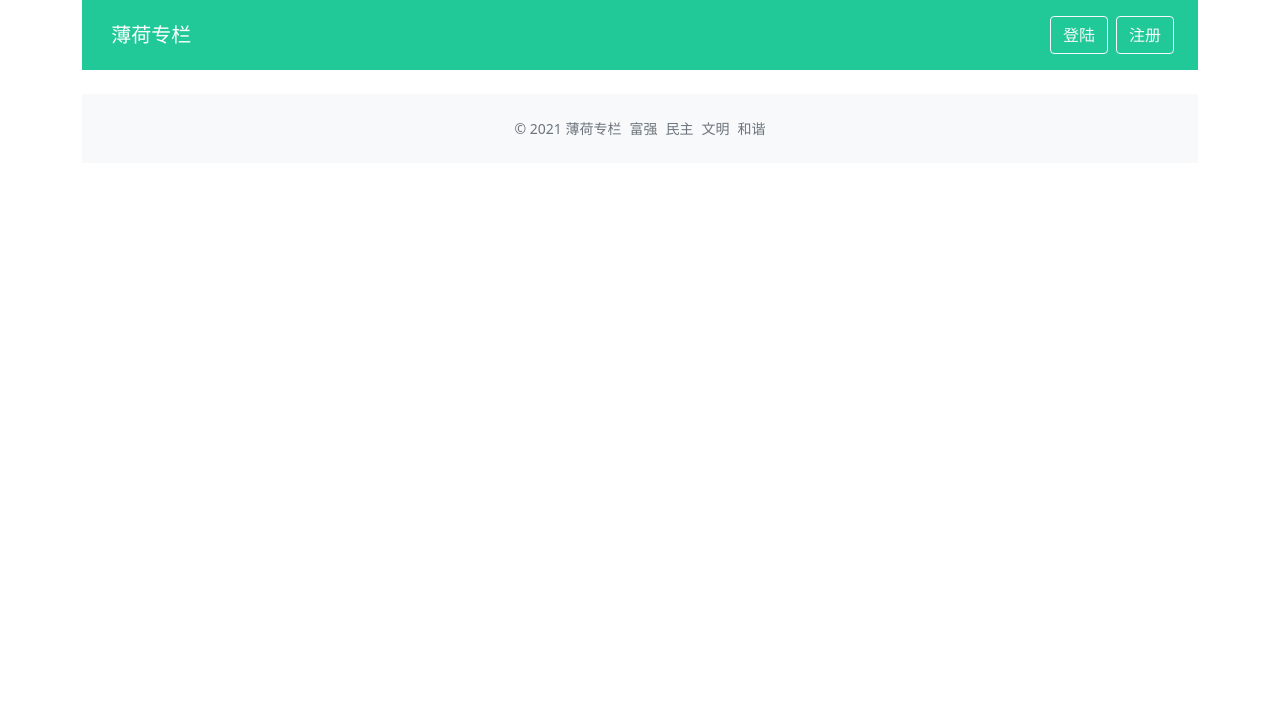
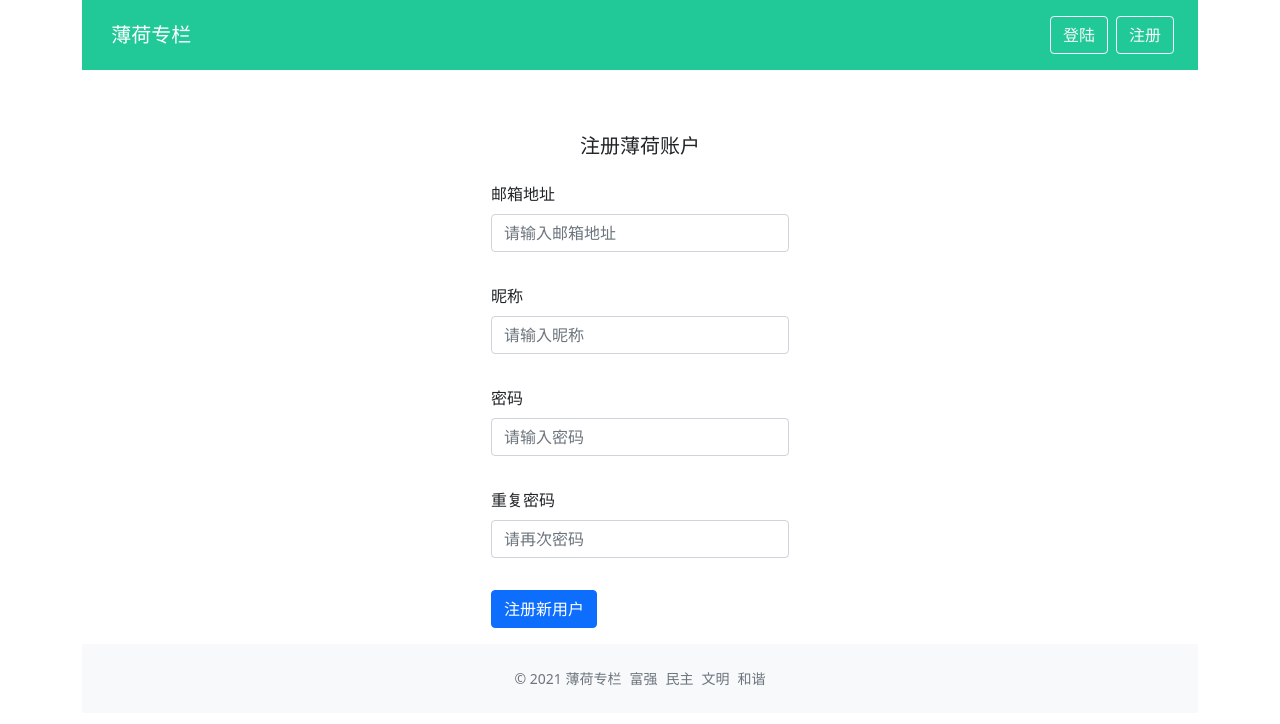
Before and after one commit to lxphhh/bohe, a Vue app: page /signup in a window 1280 px wide. Shown: the top 724 px of the page. Built offline with nearby package versions, Linux system fonts and the light colour scheme; a small style sheet from the web is missing.

Commit message:
2021-5-21 添加登录登出的功能,完成一个闭环

```diff
--- a/src/components/GlobalHeader.vue
+++ b/src/components/GlobalHeader.vue
@@ -19,7 +19,9 @@
       <li class="list-inline-item">
         <router-link to="/login" href="#" class="btn btn-outline-light my-2">登陆</router-link>
       </li>
-      <li class="list-inline-item"><a href="#" class="btn btn-outline-light my-2">注册</a></li>
+      <li class="list-inline-item">
+        <router-link to="/signup" class="btn btn-outline-light my-2">注册</router-link>
+      </li>
     </ul>
     <!-- 下拉选择框 -->
     <ul v-else class="list-inline mb-0">
@@ -29,7 +31,9 @@
             <router-link to="/create" class="dropdown-item">新建文章</router-link>
           </dropdown-item>
           <dropdown-item disabled><a href="#" class="dropdown-item">编辑资料</a></dropdown-item>
-          <dropdown-item><a href="#" class="dropdown-item">退出登录</a></dropdown-item>
+          <dropdown-item
+            ><a href="#" class="dropdown-item" @click.prevent="loginout">退出登录</a></dropdown-item
+          >
         </dropdown>
       </li>
     </ul>
@@ -38,10 +42,13 @@
 
 <script lang="ts">
 import { defineComponent, PropType } from 'vue'
+import { useStore } from 'vuex'
+import { useRouter } from 'vue-router'
 
 import Dropdown from './Dropdown.vue'
 import DropdownItem from './DropdownItem.vue'
-import { UserProps } from '../store'
+import { UserProps, GlobalDataProps } from '../store'
+import createMessage from './CreateMessage'
 
 // // 用户需要存在的信息
 // export interface UserProps {
@@ -62,6 +69,19 @@
       type: Object as PropType<UserProps>,
       required: true // 必传
     }
+  },
+  setup() {
+    const router = useRouter()
+    const store = useStore<GlobalDataProps>()
+    // 退出登录 JWT清除状态
+    const loginout = () => {
+      store.commit('loginout')
+      createMessage('退出登录成功', 'success')
+      setTimeout(() => {
+        router.push('/')
+      })
+    }
+    return { loginout }
   }
 })
 </script>
--- a/src/components/ValidateInput.vue
+++ b/src/components/ValidateInput.vue
@@ -43,10 +43,11 @@
 
 // 自定义校验规则集 RuleProp
 export interface RuleProp {
-  type: 'required' | 'email' // 可以拓展
+  type: 'required' | 'email' | 'custom' // 可以拓展 自定义校验规则,是一个函数且返回的是boolean
   message: string
+  validator?: () => boolean
 }
-// *声明一个是RuleProps类型的数组 RulesProp
+// *声明一个是RuleProps类型的数组 RulesProp 多个规则集合
 export type RulesProp = RuleProp[]
 
 // *传入一个字符串的字面量，可以让用户手动添加类型
@@ -89,6 +90,9 @@
             case 'email':
               passed = emailReg.test(inputRef.val) // 匹配正则表达式
               break
+            case 'custom': // ?自定义校验规则函数
+              passed = rule.validator ? rule.validator() : true // 如果这里面有函数要校验就运行校验函数,没有就是true
+              break
             default:
               break
           }
--- a/src/router.ts
+++ b/src/router.ts
@@ -1,7 +1,7 @@
 /*
  * @Author: your name
  * @Date: 2021-05-17 16:26:07
- * @LastEditTime: 2021-05-19 15:19:00
+ * @LastEditTime: 2021-05-21 14:24:06
  * @LastEditors: Please set LastEditors
  * @Description: 路由页面
    TODO:需要一个功能,路由守卫,当用户没有登录的时候不让用户登录我们的主页面
@@ -15,6 +15,7 @@
 import Login from './views/Login.vue'
 import ColumnDetail from './views/ColumnDetail.vue'
 import CreatePost from './views/CreatePost.vue'
+import Signup from './views/Signup.vue'
 import store from './store'
 
 const router = createRouter({
@@ -43,6 +44,13 @@
       path: '/column/:id', // 动态路由拼id
       name: 'column',
       component: ColumnDetail
+    },
+    {
+      path: '/signup', // 动态路由拼id
+      name: 'signup',
+      component: Signup,
+      // *假如已经登录了
+      meta: { redirectAlreadyLogin: true }
     }
   ]
 })
--- a/src/store.ts
+++ b/src/store.ts
@@ -1,7 +1,7 @@
 /*
  * @Author: your name
  * @Date: 2021-05-18 11:17:57
- * @LastEditTime: 2021-05-21 10:54:48
+ * @LastEditTime: 2021-05-21 15:11:43
  * @LastEditors: Please set LastEditors
  * @Description: Vuex
  * @FilePath: \bohe\src\store.ts
@@ -128,6 +128,14 @@
     // *全局错误加载 =>axios全局拦截器
     setError(state, err: GlobalErrorProps) {
       state.error = err
+    },
+    // *全局登出方法
+    loginout(state) {
+      state.token = '' //!1,设置token为空
+      state.user = { isLogin: false } // !2,此时登录状态设置为false
+      // !3.在本地缓存中删除token
+      localStorage.removeItem('token')
+      delete axios.defaults.headers.common['Authorization'] // !4.删除默认的请求头
     }
   },
 
--- a/src/views/Login.vue
+++ b/src/views/Login.vue
@@ -1,13 +1,14 @@
 <!--
  * @Author: your name
  * @Date: 2021-05-17 22:05:37
- * @LastEditTime: 2021-05-21 13:58:30
+ * @LastEditTime: 2021-05-21 14:41:04
  * @LastEditors: Please set LastEditors
  * @Description: 登陆部分
  * @FilePath: \bohe\src\views\Login.vue
 -->
 <template>
-  <div class="login-page">
+  <div class="login-page mx-auto p-3 w-330">
+    <h5 class="my-4 text-center">登录薄荷</h5>
     <validate-form @form-submit="onFormSubmit">
       <div class="mb-3">
         <label class="form-label">邮箱地址</label>
@@ -28,6 +29,9 @@
           v-model="passwordVal"
         />
       </div>
+      <template #submit>
+        <button type="submit" class="btn btn-primary btn-block btn-large center">登录</button>
+      </template>
     </validate-form>
   </div>
 </template>
@@ -93,3 +97,9 @@
   }
 })
 </script>
+
+<style scoped>
+.w-330 {
+  max-width: 330px;
+}
+</style>
--- a/src/views/Signup.vue
+++ b/src/views/Signup.vue
@@ -1,9 +1,141 @@
 <!--
  * @Author: your name
  * @Date: 2021-05-21 14:01:58
- * @LastEditTime: 2021-05-21 14:02:35
+ * @LastEditTime: 2021-05-21 15:02:25
  * @LastEditors: Please set LastEditors
  * @Description: 登录页面开始
  //TODO: 需要实现重复密码的校验过程
  * @FilePath: \bohe\src\views\Signup.vue
 -->
+<template>
+  <div class="signup-page mx-auto p-3 w-330">
+    <h5 class="my-4 text-center">注册薄荷账户</h5>
+    <validate-form @form-submit="onFormSubmit">
+      <div class="mb-3">
+        <label class="form-label">邮箱地址</label>
+        <validate-input
+          :rules="emailRules"
+          v-model="formData.email"
+          placeholder="请输入邮箱地址"
+          type="text"
+        />
+      </div>
+      <div class="mb-3">
+        <label class="form-label">昵称</label>
+        <validate-input
+          :rules="nameRules"
+          v-model="formData.nickName"
+          placeholder="请输入昵称"
+          type="text"
+        />
+      </div>
+      <div class="mb-3">
+        <label class="form-label">密码</label>
+        <validate-input
+          type="password"
+          placeholder="请输入密码"
+          :rules="passwordRules"
+          v-model="formData.password"
+        />
+      </div>
+      <div class="mb-3">
+        <label class="form-label">重复密码</label>
+        <validate-input
+          type="password"
+          placeholder="请再次密码"
+          :rules="repeatPasswordRules"
+          v-model="formData.repeatPassword"
+        />
+      </div>
+      <template #submit>
+        <button type="submit" class="btn btn-primary btn-block btn-large text-center">
+          注册新用户
+        </button>
+      </template>
+    </validate-form>
+  </div>
+</template>
+
+<script lang="ts">
+import { defineComponent, reactive, toRefs } from 'vue'
+import { useRouter } from 'vue-router'
+import axios from 'axios'
+import ValidateInput, { RulesProp } from '../components/ValidateInput.vue'
+import ValidateForm from '../components/ValidateForm.vue'
+import createMessage from '../components/CreateMessage'
+
+export default defineComponent({
+  name: 'Signup',
+  components: {
+    ValidateInput,
+    ValidateForm
+  },
+  setup() {
+    // !四个字段采用reactive
+    const formData = reactive({
+      email: '',
+      nickName: '',
+      password: '',
+      repeatPassword: ''
+    })
+    const router = useRouter()
+    const emailRules: RulesProp = [
+      { type: 'required', message: '电子邮箱地址不能为空' },
+      { type: 'email', message: '请输入正确的电子邮箱格式' }
+    ]
+    const nameRules: RulesProp = [{ type: 'required', message: '昵称不能为空' }]
+    const passwordRules: RulesProp = [{ type: 'required', message: '密码不能为空' }]
+    const repeatPasswordRules: RulesProp = [
+      { type: 'required', message: '重复密码不能为空' },
+      // !自定义校验规则函数
+      {
+        type: 'custom',
+        validator: () => {
+          // 返回一个boolean值，代表密码是否相等
+          return formData.password === formData.repeatPassword
+        },
+        message: '两次输入密码不相同'
+      }
+    ]
+    // 转换
+
+    // 提交注册信息
+    const onFormSubmit = (result: boolean) => {
+      if (result) {
+        const payload = {
+          email: formData.email,
+          password: formData.password,
+          nickName: formData.nickName
+        }
+        // *由于就这个页面用到了注册接口,直接映入axios发送请求就行
+        axios
+          .post('/users/', payload)
+          .then((data) => {
+            createMessage('注册成功 2s后跳转登录页面', 'success')
+            setTimeout(() => {
+              router.push('/login')
+            }, 2000)
+          })
+          .catch((e) => {
+            console.log(e)
+          })
+      }
+    }
+    // const { email, nickName, password, repeatPassword } = toRefs(formData)
+    return {
+      emailRules,
+      nameRules,
+      passwordRules,
+      repeatPasswordRules,
+      onFormSubmit,
+      formData
+    }
+  }
+})
+</script>
+
+<style>
+.w-330 {
+  max-width: 330px;
+}
+</style>
```
